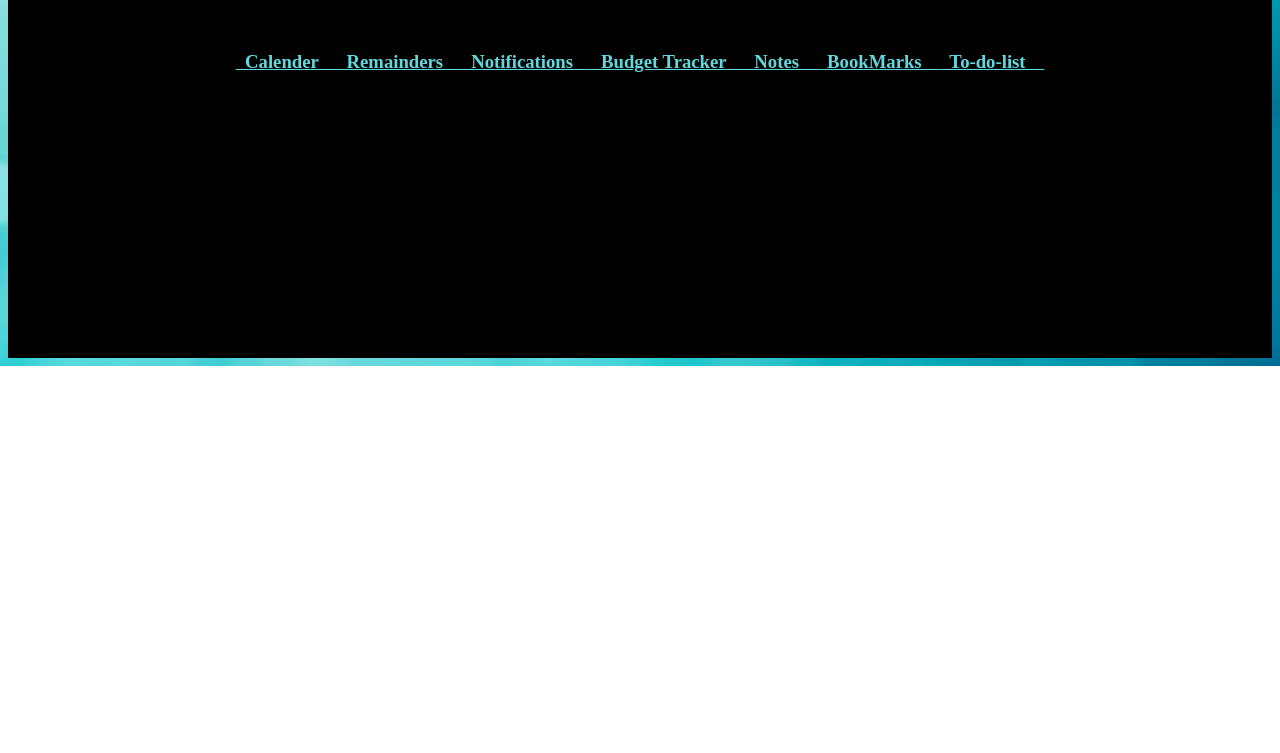
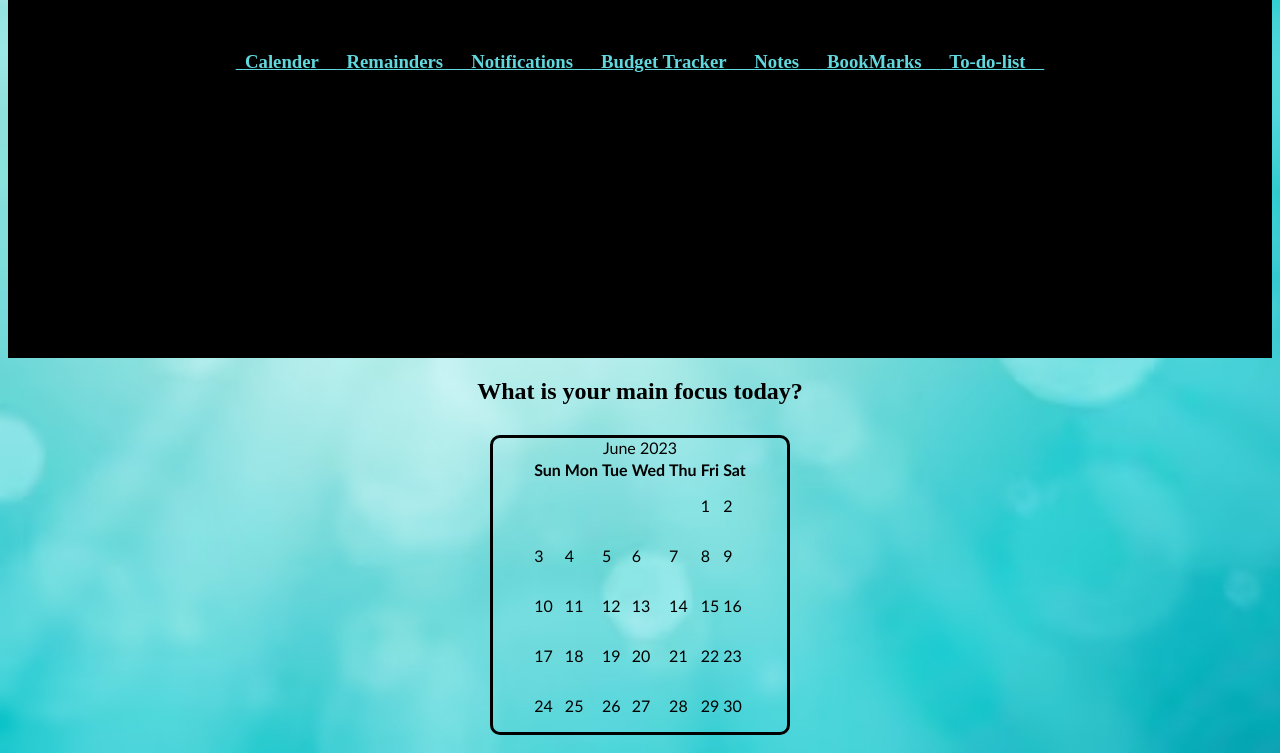
Before and after one commit to NavyaBattu201/NavyaBattu201.github.io, a plain HTML site: page maincode.html in a window 1280 px wide. Shown: the part 450-1203 px from the top of the page. Before the commit the page ends 816 px from the top, so only its background shows below. Drawn offline with Linux system fonts and the light colour scheme.

Commit message:
created calender

```diff
--- a/maincode.html
+++ b/maincode.html
@@ -48,6 +48,78 @@
     </div>
 </div>
     </header>
+    <section class="main">
+        <div id="firstrow">
+            <h2 style="color: rgb(0, 0, 0); text-align: center;">What is your main focus today?</h2>
+        </div>
+        <div>
+            <div class="flexboxcontainer">
+                <div class="items flexboxitem1">
+                <table class="table1">
+                    <caption class="tablecaption">June 2023</caption>
+                    <thead>
+                        <tr>
+                            <th>Sun</th>
+                            <th>Mon</th>
+                            <th>Tue</th>
+                            <th>Wed</th>
+                            <th>Thu</th>
+                            <th>Fri</th>
+                            <th>Sat</th>
+                        </tr>
+                    </thead>
+                    <tbody>
+                        <tr>
+                            <td></td>
+                            <td></td>
+                            <td></td>
+                            <td></td>
+                            <td></td>
+                            <td>1</td>
+                            <td>2</td>
+                        </tr>
+                        <tr>
+                            <td>3</td>
+                            <td>4</td>
+                            <td>5</td>
+                            <td>6</td>
+                            <td>7</td>
+                            <td>8</td>
+                            <td>9</td>
+                        </tr>
+                        <tr>
+                            <td>10</td>
+                            <td>11</td>
+                            <td>12</td>
+                            <td>13</td>
+                            <td>14</td>
+                            <td>15</td>
+                            <td>16</td>
+                        </tr>
+                        <tr>
+                            <td>17</td>
+                            <td>18</td>
+                            <td>19</td>
+                            <td>20</td>
+                            <td>21</td>
+                            <td>22</td>
+                            <td>23</td>
+                        </tr>
+                        <tr>
+                            <td>24</td>
+                            <td>25</td>
+                            <td>26</td>
+                            <td>27</td>
+                            <td>28</td>
+                            <td>29</td>
+                            <td>30</td>
+                        </tr>
+                    </tbody>
+                </table>
+            </div>
+            </div>
 
+    </section>
+    </main>
 </body>
 </html>
--- a/styles.css
+++ b/styles.css
@@ -55,3 +55,31 @@
       box-shadow: inset 200px 0 0 0 rgba(97,216,222,255);
       color: black;
     }
+    /* body */
+.main{
+    display: flex;
+    flex-direction: column;
+    align-content: center;
+  }
+  /* firstrow of page */
+  .flexboxcontainer{
+      display: flex;
+      flex-wrap: wrap;
+      justify-content: center;
+      align-items: stretch;
+      align-content: center;
+  }
+  .items{
+      width: 300px;
+      margin: 10px;
+      border: 3px solid black;
+      border-radius: 10px;
+  }
+  /* calender */
+  .flexboxitem1{
+      display: flex;
+      justify-content: center;
+      min-height: 300px;
+      font-family: 'Gill Sans', 'Gill Sans MT', Calibri, 'Trebuchet MS', sans-serif;
+
+  }
```
